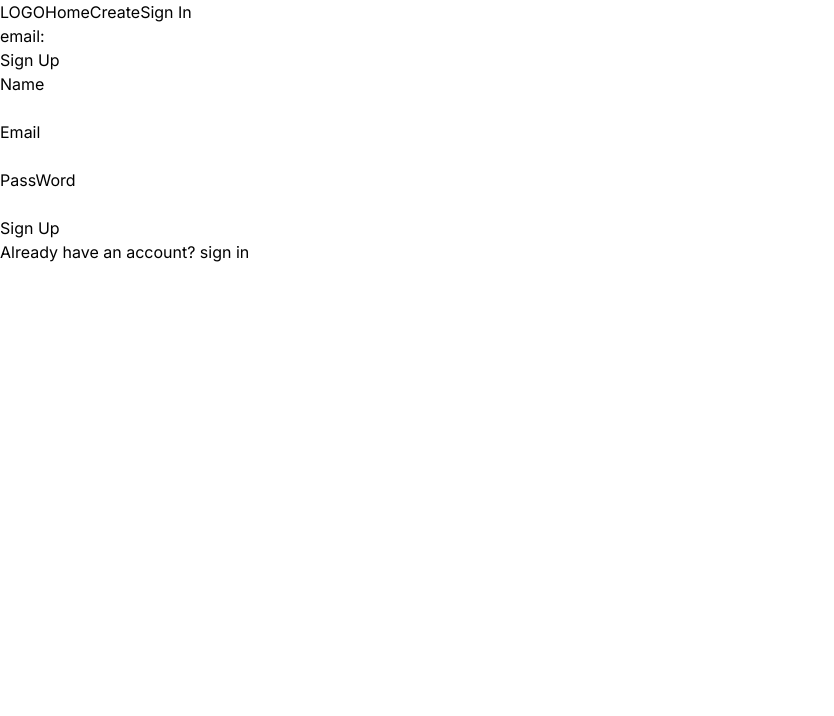
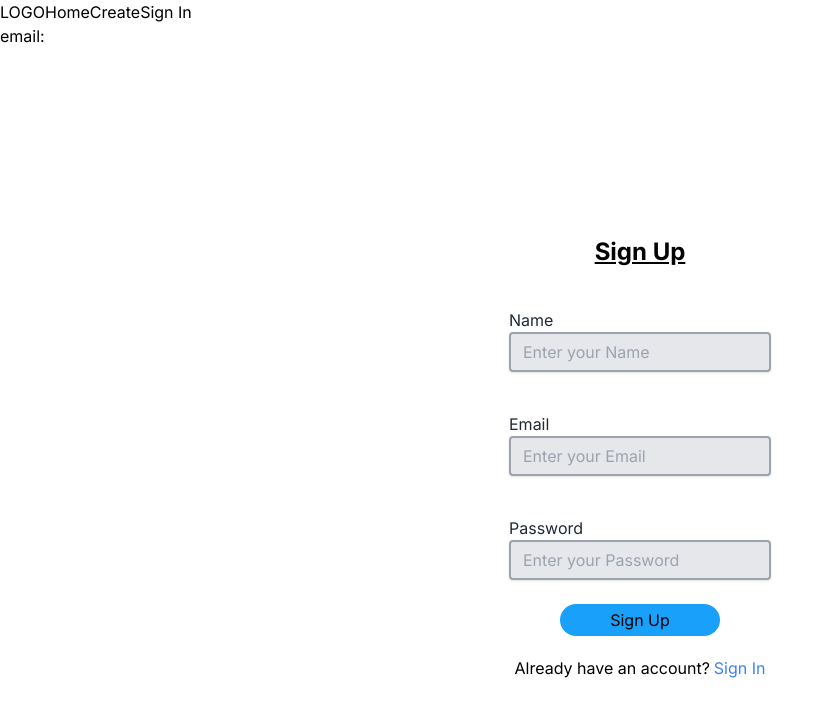
Before and after one commit to Shuheitkhs/teamsdev_16_2, a Next.js app: page /sign_up in a window 1280 px wide. Shown: the top 716 px of the page, without its empty margins (0-834 px from the left). Built offline with nearby package versions, Linux system fonts and the light colour scheme; no server answers.

Commit message:
デザイン調整 (#79)
* デザイン調整

* [fix] Lint修正

* [add] Sign Inへのリンク追加

* [fix] sign_up formatting

---------

Co-authored-by: s.matsubara <shogyomujo11@gmail.com>

```diff
--- a/app/sign_up/page.tsx
+++ b/app/sign_up/page.tsx
@@ -4,6 +4,8 @@ import React, { ReactNode, useState } from "react";
 import { useForm } from "react-hook-form";
 import { useRouter } from "next/navigation";
 import supabase from "@/lib/Supabase/Client";
+import Button from "../components/atom/Button";
+import Link from "next/link";
 
 const SignUp = () => {
   const router = useRouter();
@@ -39,15 +41,20 @@ const SignUp = () => {
   };
 
   return (
-    <div>
-      <h1>Sign Up</h1>
-      <form onSubmit={handleSubmit((signUpData) => clickSignUp(signUpData))}>
+    <div className="flex flex-col items-center justify-center min-h-screen">
+      <h1 className="text-2xl font-bold underline py-5">Sign Up</h1>
+      <form
+        onSubmit={handleSubmit((signUpData) => clickSignUp(signUpData))}
+        className="flex flex-col items-center"
+      >
         <p className="text-red-500">{signUpError}</p>
-        <div>
-          <p>Name</p>
+        <div className="py-5">
+          <p className="text-gray-800">Name</p>
           {/* Nameのバリデーションをチェックしエラーメッセージを表示 */}
           <input
             type="text"
+            placeholder="Enter your Name"
+            className="bg-gray-200 shadow border-2 border-gray-400 appearance-none rounded w-full py-2 px-3 text-gray-800 leading-tight focus:outline-none focus:shadow-outline"
             {...register("name", {
               required: "Nameが入力されていません",
               maxLength: {
@@ -58,11 +65,13 @@ const SignUp = () => {
           />
           <p className="text-red-500">{errors.name?.message as ReactNode}</p>
         </div>
-        <div>
-          <p>Email</p>
+        <div className="py-5">
+          <p className="text-gray-800">Email</p>
           {/* Nameがバリデーションをチェックしエラーメッセージを表示 */}
           <input
             type="email"
+            placeholder="Enter your Email"
+            className="bg-gray-200 shadow border-2 border-gray-400 appearance-none rounded w-full py-2 px-3 text-gray-800 leading-tight focus:outline-none focus:shadow-outline"
             {...register("email", {
               required: "Emailが入力されていません",
               pattern: {
@@ -74,11 +83,13 @@ const SignUp = () => {
           />
           <p className="text-red-500">{errors.email?.message as ReactNode}</p>
         </div>
-        <div>
-          <p>PassWord</p>
+        <div className="py-5">
+          <p className="text-gray-800">Password</p>
           {/* Passwordのバリデーションをチェックしエラーメッセージを表示 */}
           <input
             type="password"
+            placeholder="Enter your Password"
+            className="bg-gray-200 shadow border-2 border-gray-400 appearance-none rounded w-full py-2 px-3 text-gray-800 leading-tight focus:outline-none focus:shadow-outline"
             {...register("password", {
               required: "パスワードを入力してください",
               minLength: {
@@ -91,10 +102,18 @@ const SignUp = () => {
             {errors.password?.message as ReactNode}
           </p>
         </div>
-        <button>Sign Up</button>
+        <Button size="small" bgColor="blue" rounded="full">
+          Sign Up
+        </Button>
       </form>
-      <span>Already have an account?</span>
-      <span> sign in</span>
+      <div className="flex items-center mt-4">
+        <span>Already have an account?</span>
+        <Link href="/sign_in">
+          <span className="text-blue-500 ml-1 hover:border-b-2 border-blue-700 hover:text-blue-700">
+            Sign In
+          </span>
+        </Link>
+      </div>
     </div>
   );
 };
```
Also changed, not shown: Types.ts (+5 -5 lines).
